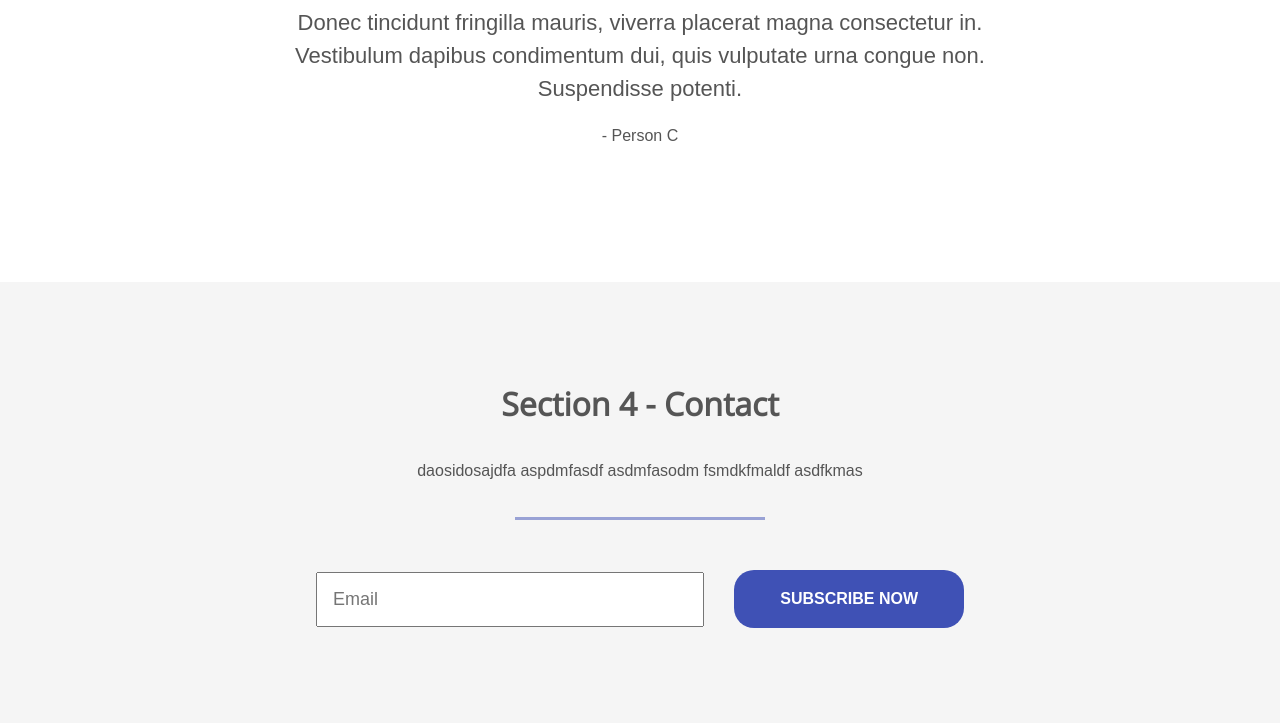
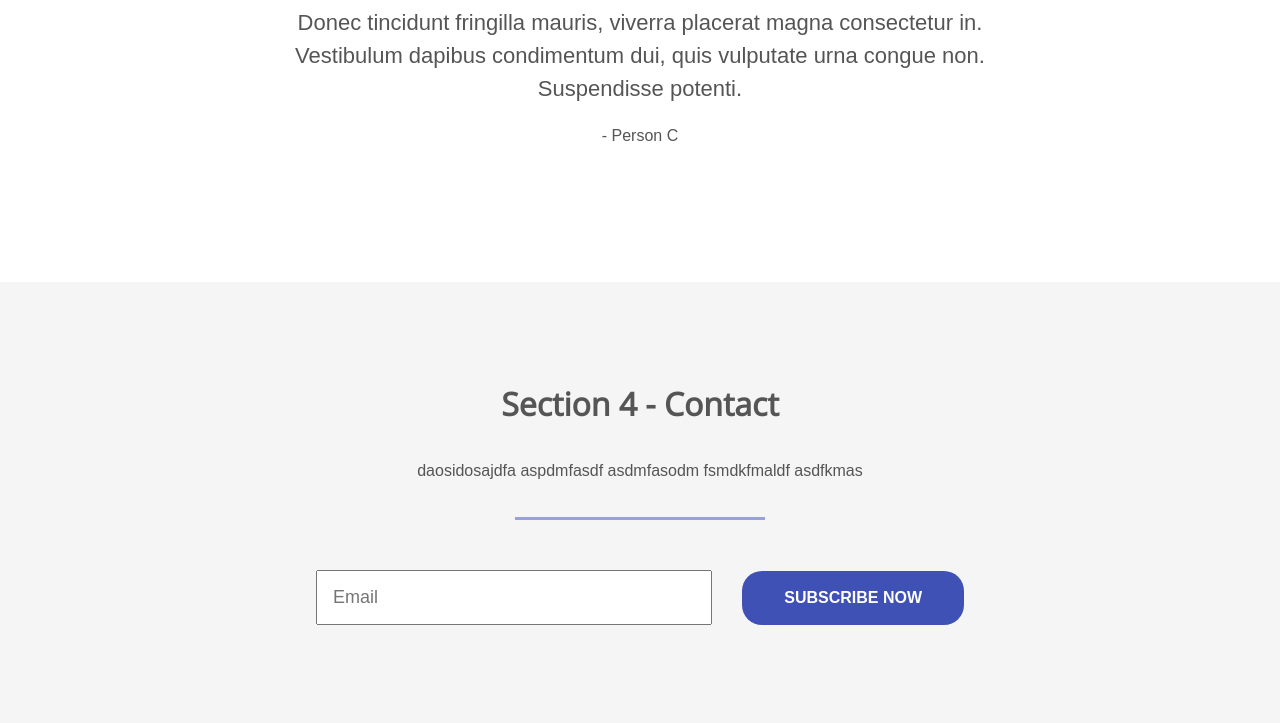
Before and after one commit to jfarre90/homepageTemplate, a plain HTML site: page index.html in a window 1280 px wide. Shown: the part 3885-4608 px from the top of the page. Drawn offline with nearby package versions, Linux system fonts and the light colour scheme.

Commit message:
corrected contact layout

```diff
--- a/assets/css/styling.css
+++ b/assets/css/styling.css
@@ -260,7 +260,7 @@ hr {
 	width:60%;
 }
 
-.contact-section form input {
+.contact-section form .btn{
 	padding:18px 42px;
 }
 
@@ -268,7 +268,7 @@ hr {
 	padding:15px;
 	margin-right: 30px;
 	font-size: 18px;
-	color: 555;
+	color: #555;
 	flex: 1;
 }
 
```
